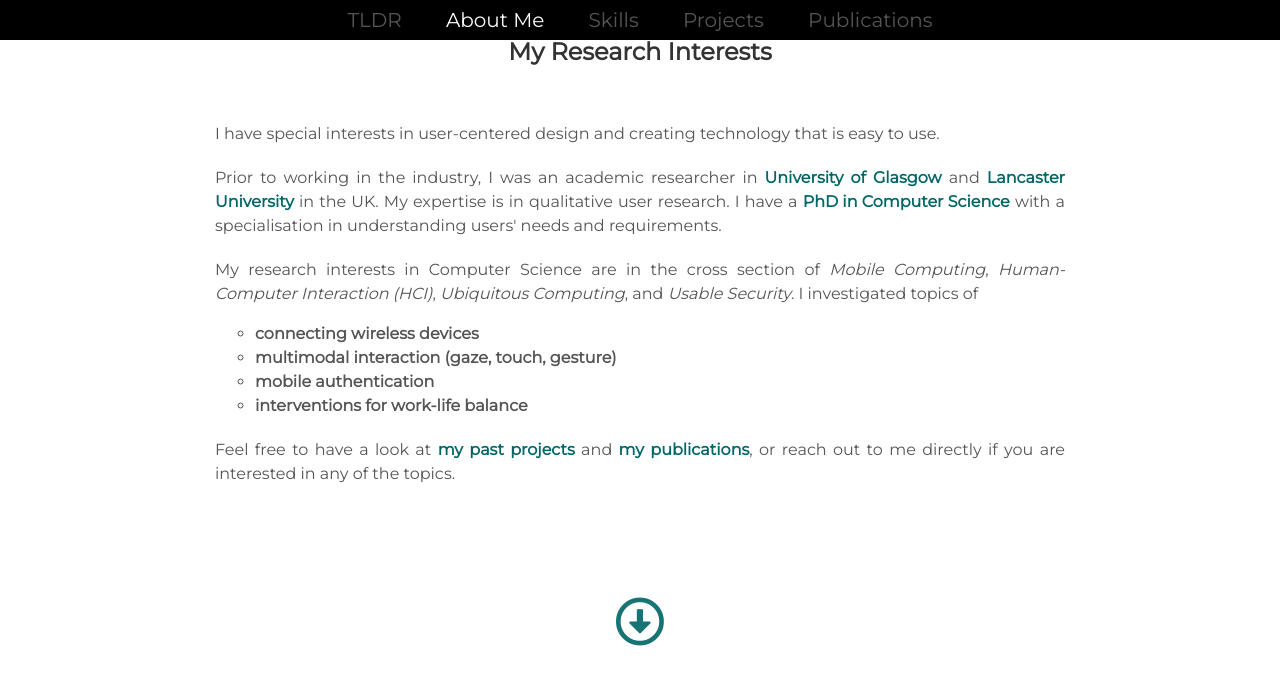
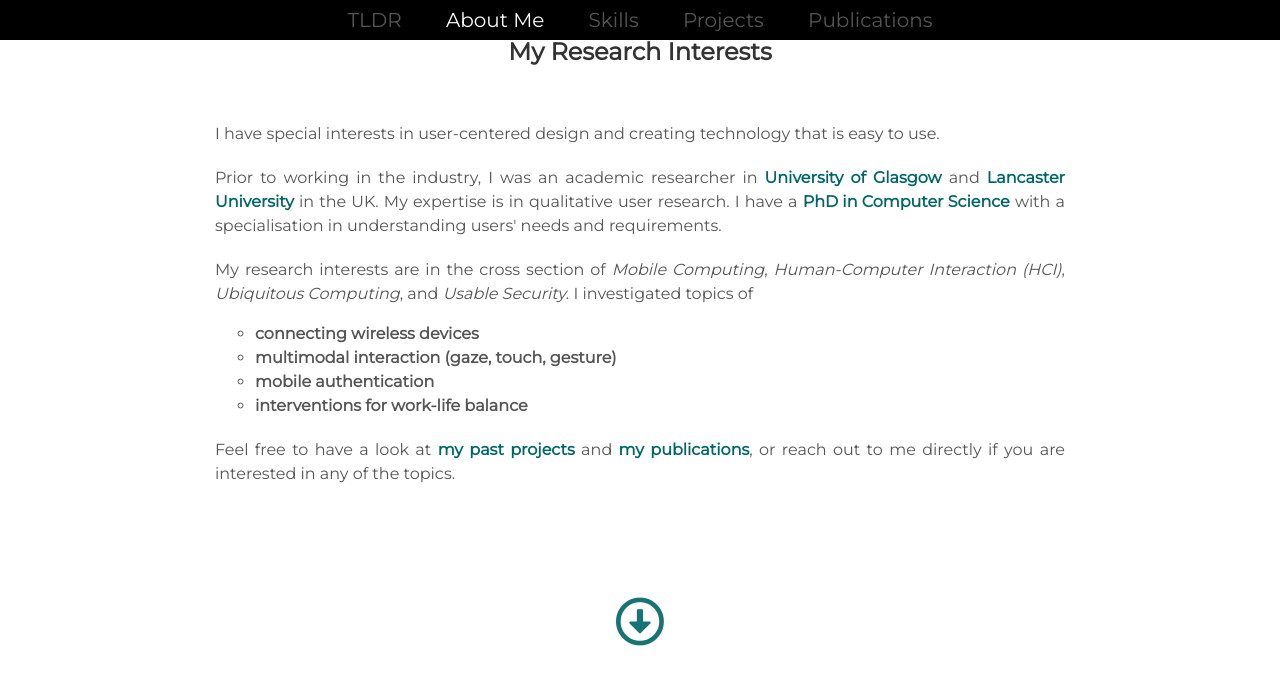
Before and after one commit to mingkichong/mingkichong.github.io, a Jekyll site: the page built from index.html, in a window 1280 px wide and 900 px high, scrolled down 4097 px. Shown: the top 685 px of the window. Built offline with Jekyll 4.4.1, drawn with Linux system fonts in a browser that asks for light colours.

```diff
--- a/_includes/about.html
+++ b/_includes/about.html
@@ -103,7 +103,7 @@
   with a specialisation in understanding users' needs and requirements.
 </div>
 <div class="about_details">
-  My research interests in Computer Science are in the cross section of <em>Mobile Computing</em>, <em>Human-Computer Interaction (HCI)</em>, <em>Ubiquitous Computing</em>, and <em>Usable Security</em>.
+  My research interests are in the cross section of <em>Mobile Computing</em>, <em>Human-Computer Interaction (HCI)</em>, <em>Ubiquitous Computing</em>, and <em>Usable Security</em>.
   I investigated topics of
   <div>
     <ul style="display:inline-block;text-align:left;list-style-type:circle;margin-bottom:0em;">
```
